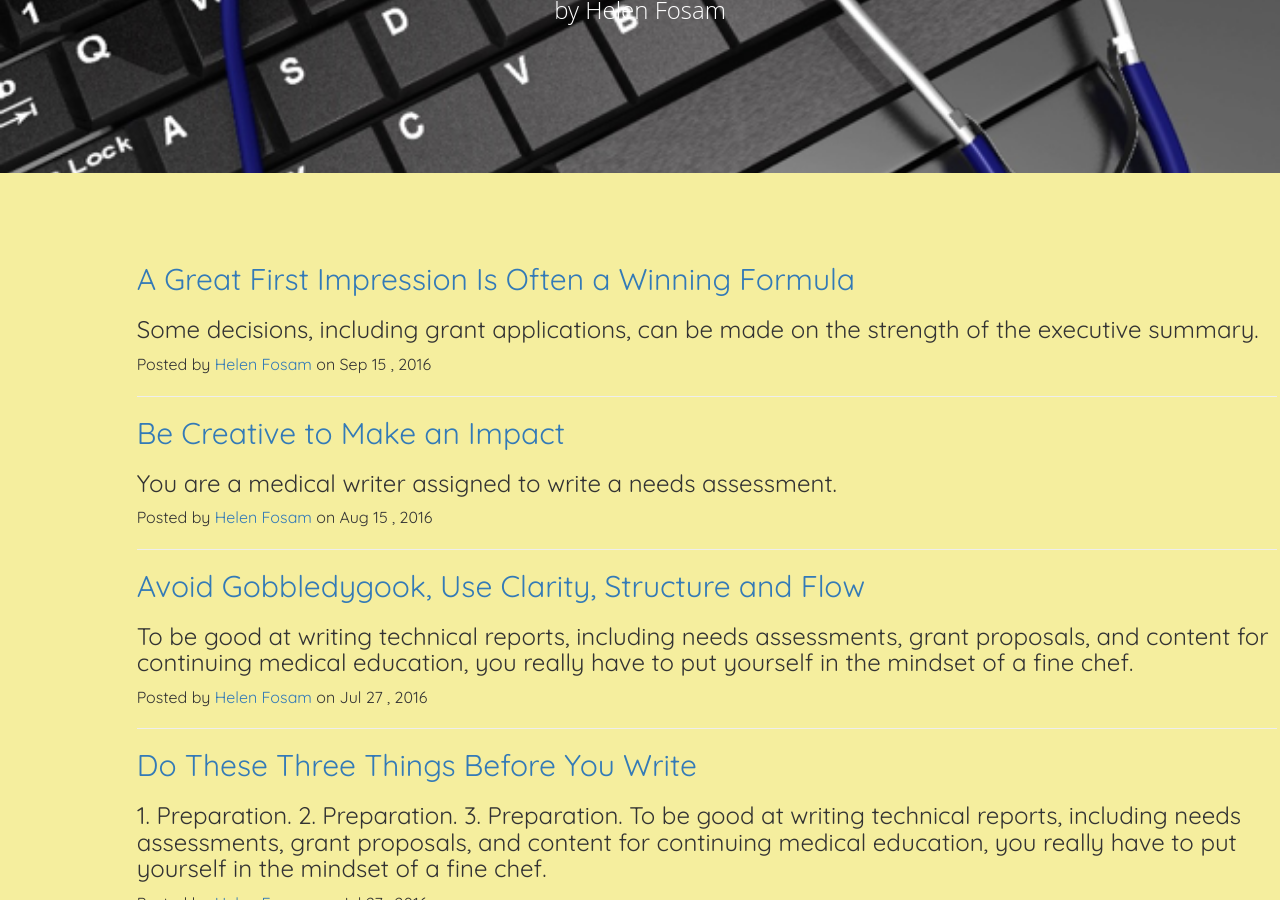
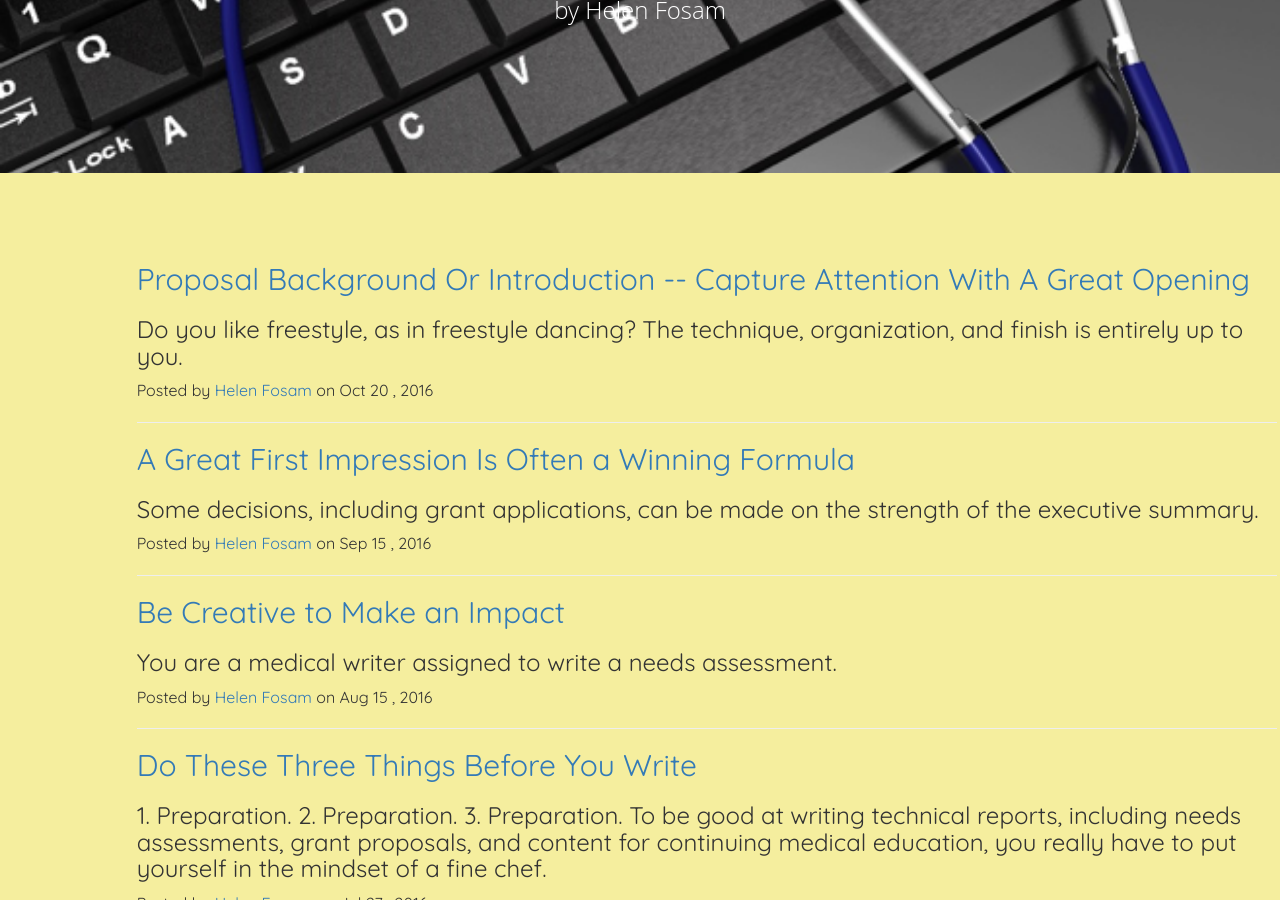
Before and after one commit to saltoriousSIG/theedge, a Jekyll site: the page built from blog-home.html, in a window 1280 px wide and 900 px high, scrolled down 281 px. Built offline with Jekyll 4.4.1, drawn with Linux system fonts in a browser that asks for light colours.

Commit message:
Update 2016-10-20-Proposal-Background-or-Introduction.md

```diff
--- a/_posts/blogs/2016-10-20-Proposal-Background-or-Introduction.md
+++ b/_posts/blogs/2016-10-20-Proposal-Background-or-Introduction.md
@@ -1,8 +1,8 @@
 ---
 layout: blog
-title: Avoid Gobbledygook, Use Clarity, Structure and Flow
-meta: To be good at writing technical reports, including needs assessments, grant proposals, and content for continuing medical education, you really have to put yourself in the mindset of a fine chef.
+title: Proposal Background Or Introduction -- Capture Attention With A Great Opening
+meta: Do you like freestyle, as in freestyle dancing? The technique, organization, and finish is entirely up to you.
 author: Helen Fosam
-date: July 27, 2016
+date: October 20, 2016
 category: blogs
 ---
```
